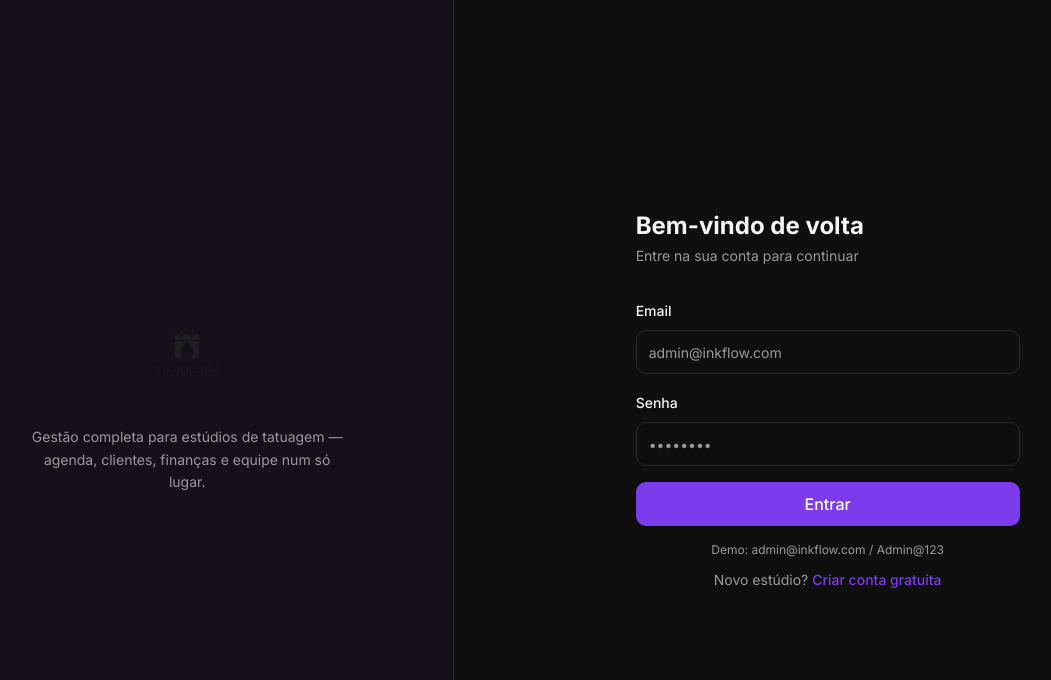
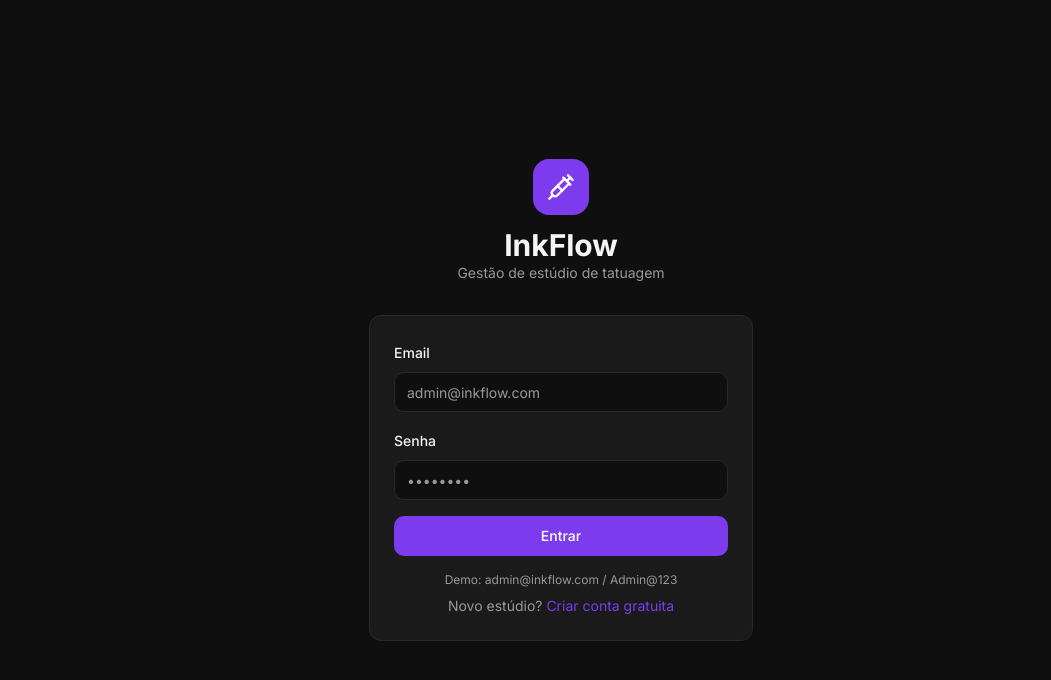
Before and after one commit to rveigarangel-tattoo/inkagenda, a Next.js app: page /login in a window 1280 px wide. Shown: the top 680 px of the page, without its empty margins (79-1130 px from the left). Built offline with nearby package versions, Linux system fonts and the light colour scheme.

Commit message:
Revert to original Syringe icon and InkFlow branding

```diff
--- a/src/app/invite/[token]/page.tsx
+++ b/src/app/invite/[token]/page.tsx
@@ -2,8 +2,7 @@
 import { useEffect, useState } from "react"
 import { useParams, useRouter } from "next/navigation"
 import { signIn } from "next-auth/react"
-import { AlertCircle } from "lucide-react"
-import { InkagendaLogo } from "@/components/ui/logo"
+import { Syringe, AlertCircle } from "lucide-react"
 import { toast } from "sonner"
 import { Button } from "@/components/ui/button"
 import { Input } from "@/components/ui/input"
@@ -111,8 +110,11 @@ export default function InvitePage() {
     <div className="flex min-h-screen items-center justify-center bg-background p-4">
       <div className="w-full max-w-sm">
         <div className="mb-8 flex flex-col items-center text-center">
-          <InkagendaLogo className="mb-2" />
-          <p className="mt-1 text-sm text-muted-foreground">Você foi convidado para o estúdio</p>
+          <div className="mb-3 flex h-14 w-14 items-center justify-center rounded-2xl bg-primary text-primary-foreground">
+            <Syringe className="h-7 w-7" />
+          </div>
+          <h1 className="text-2xl font-bold">InkFlow</h1>
+          <p className="text-sm text-muted-foreground">Você foi convidado para o estúdio</p>
         </div>
 
         <div className="mb-6 flex flex-col items-center gap-3 rounded-xl border bg-card p-5 text-center">
--- a/src/app/login/page.tsx
+++ b/src/app/login/page.tsx
@@ -2,11 +2,12 @@
 import { useState } from "react"
 import { signIn } from "next-auth/react"
 import { useRouter } from "next/navigation"
+import { Syringe } from "lucide-react"
 import { toast } from "sonner"
 import { Button } from "@/components/ui/button"
 import { Input } from "@/components/ui/input"
 import { Label } from "@/components/ui/label"
-import { InkagendaLogo } from "@/components/ui/logo"
+import { Card, CardContent } from "@/components/ui/card"
 
 export default function LoginPage() {
   const router = useRouter()
@@ -28,50 +29,41 @@ export default function LoginPage() {
   }
 
   return (
-    <div className="flex min-h-screen bg-background">
-      {/* Left — branding (desktop only) */}
-      <div className="hidden lg:flex lg:w-5/12 flex-col items-center justify-center gap-4 border-r border-border bg-primary/5 p-16">
-        <InkagendaLogo />
-        <p className="mt-2 text-center text-sm text-muted-foreground max-w-xs leading-relaxed">
-          Gestão completa para estúdios de tatuagem — agenda, clientes, finanças e equipe num só lugar.
-        </p>
+    <div className="flex min-h-screen items-center justify-center bg-background p-4">
+      <div className="w-full max-w-sm">
+        <div className="mb-8 flex flex-col items-center text-center">
+          <div className="mb-3 flex h-14 w-14 items-center justify-center rounded-2xl bg-primary text-primary-foreground">
+            <Syringe className="h-7 w-7" />
           </div>
-
-      {/* Right — form */}
-      <div className="flex flex-1 flex-col items-center justify-center px-6 py-12">
-        {/* Mobile logo */}
-        <InkagendaLogo className="mb-10 lg:hidden" />
-
-        <div className="w-full max-w-sm">
-          <div className="mb-8">
-            <h1 className="text-2xl font-bold">Bem-vindo de volta</h1>
-            <p className="mt-1 text-sm text-muted-foreground">Entre na sua conta para continuar</p>
+          <h1 className="text-3xl font-bold">InkFlow</h1>
+          <p className="text-sm text-muted-foreground">Gestão de estúdio de tatuagem</p>
         </div>
-
+        <Card>
+          <CardContent className="p-6">
             <form onSubmit={onSubmit} className="space-y-4">
               <div className="space-y-2">
                 <Label htmlFor="email">Email</Label>
-              <Input id="email" type="email" value={email} onChange={(e) => setEmail(e.target.value)} required placeholder="admin@inkflow.com" className="h-11" />
+                <Input id="email" type="email" value={email} onChange={(e) => setEmail(e.target.value)} required placeholder="admin@inkflow.com" />
               </div>
               <div className="space-y-2">
                 <Label htmlFor="password">Senha</Label>
-              <Input id="password" type="password" value={password} onChange={(e) => setPassword(e.target.value)} required placeholder="••••••••" className="h-11" />
+                <Input id="password" type="password" value={password} onChange={(e) => setPassword(e.target.value)} required placeholder="••••••••" />
               </div>
-            <Button type="submit" className="h-11 w-full text-base" disabled={loading}>
+              <Button type="submit" className="w-full" disabled={loading}>
                 {loading ? "Entrando..." : "Entrar"}
               </Button>
             </form>
-
             <p className="mt-4 text-center text-xs text-muted-foreground">
               Demo: admin@inkflow.com / Admin@123
             </p>
-          <p className="mt-3 text-center text-sm text-muted-foreground">
+            <p className="mt-2 text-center text-sm text-muted-foreground">
               Novo estúdio?{" "}
-            <a href="/register" className="font-medium text-primary hover:underline">
+              <a href="/register" className="text-primary hover:underline">
                 Criar conta gratuita
               </a>
             </p>
-        </div>
+          </CardContent>
+        </Card>
       </div>
     </div>
   )
--- a/src/app/onboarding/page.tsx
+++ b/src/app/onboarding/page.tsx
@@ -1,8 +1,7 @@
 "use client"
 import { useEffect, useState } from "react"
 import { useRouter } from "next/navigation"
-import { CheckCircle } from "lucide-react"
-import { InkagendaLogo } from "@/components/ui/logo"
+import { Syringe, CheckCircle } from "lucide-react"
 import { toast } from "sonner"
 import { Button } from "@/components/ui/button"
 import { Input } from "@/components/ui/input"
@@ -46,7 +45,9 @@ export default function OnboardingPage() {
     <div className="flex min-h-screen items-center justify-center bg-background p-4">
       <div className="w-full max-w-md">
         <div className="mb-8 flex flex-col items-center text-center">
-          <InkagendaLogo className="mb-2" />
+          <div className="mb-3 flex h-14 w-14 items-center justify-center rounded-2xl bg-primary text-primary-foreground">
+            <Syringe className="h-7 w-7" />
+          </div>
           <h1 className="text-2xl font-bold">Configure seu Estúdio</h1>
           <p className="text-sm text-muted-foreground">Leva menos de 1 minuto para começar</p>
         </div>
--- a/src/app/register/page.tsx
+++ b/src/app/register/page.tsx
@@ -3,12 +3,12 @@ import { useState } from "react"
 import { signIn } from "next-auth/react"
 import { useRouter } from "next/navigation"
 import Link from "next/link"
+import { Syringe } from "lucide-react"
 import { toast } from "sonner"
 import { Button } from "@/components/ui/button"
 import { Input } from "@/components/ui/input"
 import { Label } from "@/components/ui/label"
 import { Card, CardContent } from "@/components/ui/card"
-import { InkagendaLogo } from "@/components/ui/logo"
 
 export default function RegisterPage() {
   const router = useRouter()
@@ -52,8 +52,11 @@ export default function RegisterPage() {
     <div className="flex min-h-screen items-center justify-center bg-background p-4">
       <div className="w-full max-w-sm">
         <div className="mb-8 flex flex-col items-center text-center">
-          <InkagendaLogo className="mb-2" />
-          <p className="mt-1 text-sm text-muted-foreground">Crie a conta do seu estúdio</p>
+          <div className="mb-3 flex h-14 w-14 items-center justify-center rounded-2xl bg-primary text-primary-foreground">
+            <Syringe className="h-7 w-7" />
+          </div>
+          <h1 className="text-3xl font-bold">InkFlow</h1>
+          <p className="text-sm text-muted-foreground">Crie a conta do seu estúdio</p>
         </div>
         <Card>
           <CardContent className="p-6">
--- a/src/components/layout/header.tsx
+++ b/src/components/layout/header.tsx
@@ -3,7 +3,6 @@ import { signOut, useSession } from "next-auth/react"
 import { LogOut, Moon, Sun, Search } from "lucide-react"
 import { useEffect, useState } from "react"
 import { AvatarInitials } from "@/components/ui/avatar-initials"
-import { InkagendaIcon } from "@/components/ui/logo"
 import { Button } from "@/components/ui/button"
 import { CommandPalette } from "@/components/ui/command-palette"
 
@@ -29,10 +28,7 @@ export function Header() {
   const user = session?.user
   return (
     <header className="flex h-16 items-center justify-between border-b bg-card px-4 md:px-6">
-      <div className="flex items-center gap-2 md:hidden">
-        <InkagendaIcon className="h-7 w-7 text-primary" />
-        <span className="text-base font-light tracking-widest text-foreground">inkagenda</span>
-      </div>
+      <span className="text-lg font-bold md:hidden">InkFlow</span>
       {/* Cmd+K search button — desktop only */}
       <button
         onClick={openPalette}
--- a/src/components/layout/sidebar.tsx
+++ b/src/components/layout/sidebar.tsx
@@ -4,10 +4,9 @@ import { usePathname } from "next/navigation"
 import { useState } from "react"
 import {
   LayoutDashboard, Calendar, Users, Wallet, Palette, Settings,
-  CalendarDays, UserCircle, TrendingUp, ChevronLeft, ArrowLeftRight,
+  CalendarDays, UserCircle, TrendingUp, ChevronLeft, Syringe, ArrowLeftRight,
 } from "lucide-react"
 import { cn } from "@/lib/utils"
-import { InkagendaIcon } from "@/components/ui/logo"
 
 const adminNav = [
   { href: "/dashboard", label: "Dashboard", icon: LayoutDashboard },
@@ -41,11 +40,11 @@ export function Sidebar({ role }: { role: string }) {
       )}
     >
       {/* Logo */}
-      <div className={cn("flex h-16 items-center gap-2.5 border-b", collapsed ? "justify-center px-2" : "px-4")}>
-        <InkagendaIcon className={cn("shrink-0 text-primary", collapsed ? "h-7 w-7" : "h-8 w-8")} />
-        {!collapsed && (
-          <span className="text-base font-light tracking-widest text-foreground">inkagenda</span>
-        )}
+      <div className={cn("flex h-16 items-center border-b", collapsed ? "justify-center px-0" : "gap-2 px-4")}>
+        <div className="flex h-8 w-8 shrink-0 items-center justify-center rounded-lg bg-primary text-primary-foreground">
+          <Syringe className="h-5 w-5" />
+        </div>
+        {!collapsed && <span className="text-lg font-bold">InkFlow</span>}
       </div>
 
       {/* Nav */}
```
Lines whose indentation alone changed are shown as unchanged.
